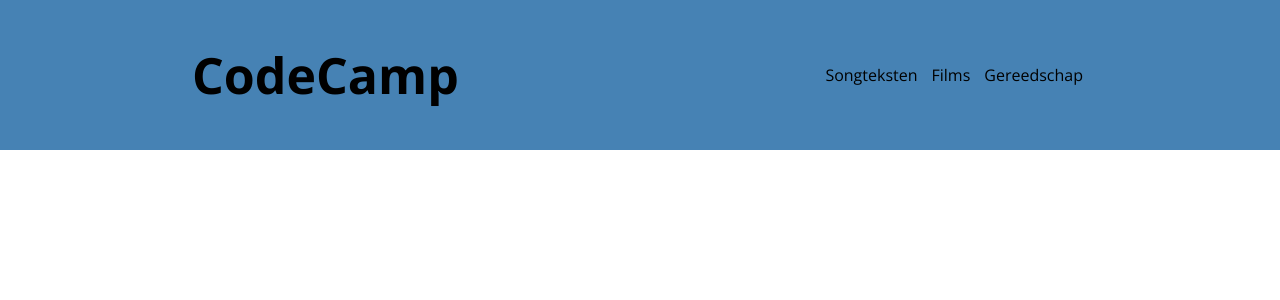
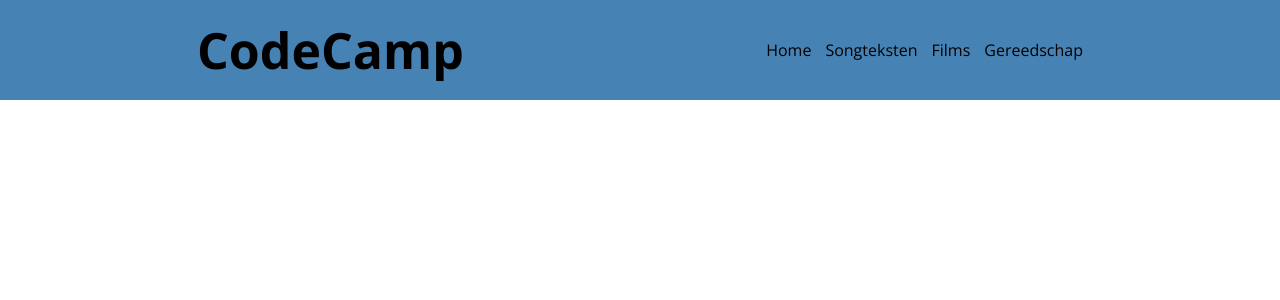
Before and after one commit to miitchel/C2-CodeCamp, a PHP site: page / in a window 1280 px wide. Shown: the top 300 px of the page. Run offline with PHP 8.4, Linux system fonts and the light colour scheme.

Commit message:
homeknop toegevoegd

```diff
--- a/CSS/main.css
+++ b/CSS/main.css
@@ -4,7 +4,7 @@
 }
 
 .header-wrapper {
-    height: 150px;
+    height: 100px;
     background-color: #4682b4;
 }
 
--- a/Header.php
+++ b/Header.php
@@ -1,7 +1,14 @@
+<head>
+    <?php require_once('head.php'); ?>
+</head>
+
 <div class="header-wrapper">
     <div class="center">
-        <h1>CodeCamp</h1>
+        <a href="index.php">
+            <h1>CodeCamp</h1>
+        </a>
         <nav>
+            <a href="">Home</a>
             <a href="">Songteksten</a>
             <a href="">Films</a>
             <a href="">Gereedschap</a>
```
